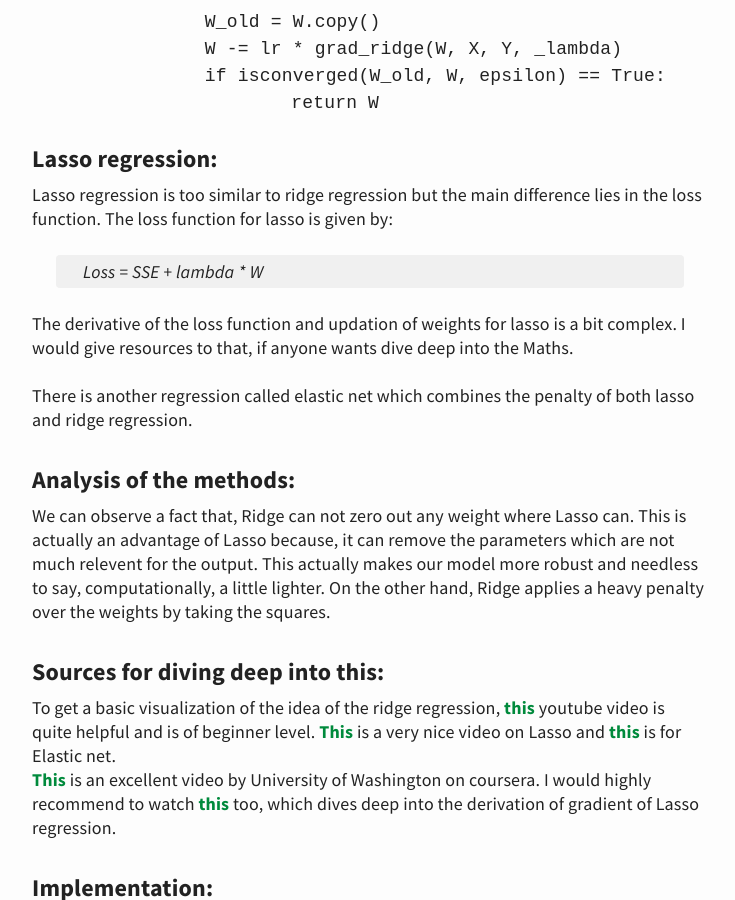
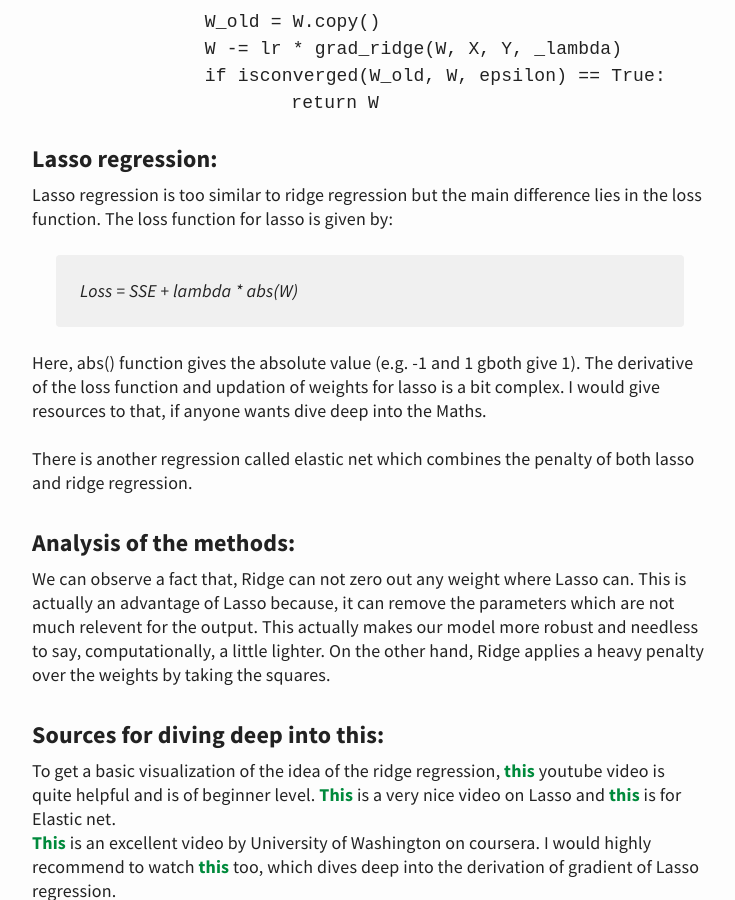
Before and after one commit to SiluPanda/blog, a Jekyll site: the page built from _posts/2019-03-02-regression-analysis-ridge-and-lasso.md, in a window 1280 px wide and 900 px high, scrolled down 3268 px. Shown: the whole window, without its empty margins (270-1005 px from the left). Built offline with Jekyll 4.4.1, drawn with Linux system fonts in a browser that asks for light colours.

Commit message:
Update 2019-03-02-regression-analysis-ridge-and-lasso.md

```diff
--- a/_posts/2019-03-02-regression-analysis-ridge-and-lasso.md
+++ b/_posts/2019-03-02-regression-analysis-ridge-and-lasso.md
@@ -100,9 +100,9 @@ We need to repeat this process for a certain number of times, oh, `max_iteration
 ### Lasso regression:
 Lasso regression is too similar to ridge regression but the main difference lies in the loss function. The loss function for lasso is given by:
 
-> Loss = SSE + lambda * | W |
+> Loss = SSE + lambda * abs(W)
 
-The derivative of the loss function and updation of weights for lasso is a bit complex. I would give resources to that, if anyone wants dive deep into the Maths.
+Here, abs() function gives the absolute value (e.g. -1 and 1 gboth give 1). The derivative of the loss function and updation of weights for lasso is a bit complex. I would give resources to that, if anyone wants dive deep into the Maths.
 
 There is another regression called elastic net which combines the penalty of both lasso and ridge regression.
 
@@ -114,7 +114,7 @@ We can observe a fact that, Ridge can not zero out any weight where Lasso can. T
 To get a basic visualization of the idea of the ridge regression, [this](https://www.youtube.com/watch?v=Q81RR3yKn30) youtube video is quite helpful and is of beginner level. [This](https://www.youtube.com/watch?v=NGf0voTMlcs) is a very nice video on Lasso and [this](https://www.youtube.com/watch?v=1dKRdX9bfIo&t=256s)
 is for Elastic net.
 <br>
-[This](https://www.coursera.org/lecture/ml-regression/computing-the-gradient-of-the-ridge-objective-kvaqc) is an excellent video by University of Washington on coursera. I would highly recommend to watch [this](https://www.coursera.org/lecture/ml-regression/computing-the-gradient-of-the-ridge-objective-kvaqc) too, which dives deep into the derivation of gradient of Lasso regression.
+[This](https://www.coursera.org/lecture/ml-regression/computing-the-gradient-of-the-ridge-objective-kvaqc) is an excellent video by University of Washington on coursera. I would highly recommend to watch [this](https://www.coursera.org/lecture/ml-regression/deriving-the-lasso-coordinate-descent-update-6OLyn) too, which dives deep into the derivation of gradient of Lasso regression.
 
 ### Implementation:
 Checkout my implementation [here](https://github.com/SiluPanda/ridge-and-lasso-regression). If you have any question or just have something to say about the code, I would highly appreciate opening up an issue, so that we can discuss there.
```
